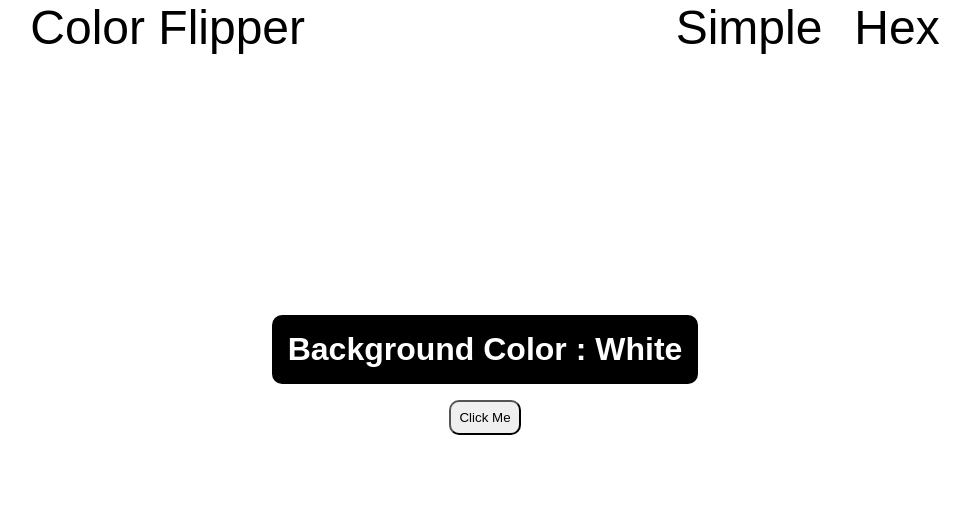
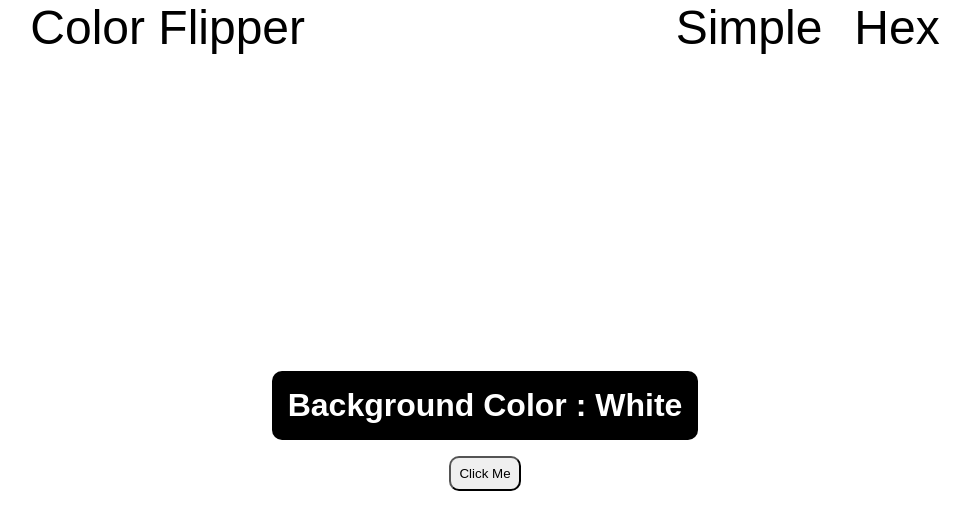
Before and after one commit to saumyaranjan1111/Color-Picker, a plain HTML site: page index.html in a window 1280 px wide. Shown: the whole page, without its empty margins (155-1125 px from the left). Drawn offline with Linux system fonts and the light colour scheme.

Commit message:
Update style.css
Changed the height of main to cover whole screen.

```diff
--- a/style.css
+++ b/style.css
@@ -25,7 +25,7 @@ header > div{
 }
 
 main{
-    height: 80vh;
+    height: calc(100vh - 3rem);
     /* background-color: red; */
     /* text-align: center; */
     display: flex;
```
